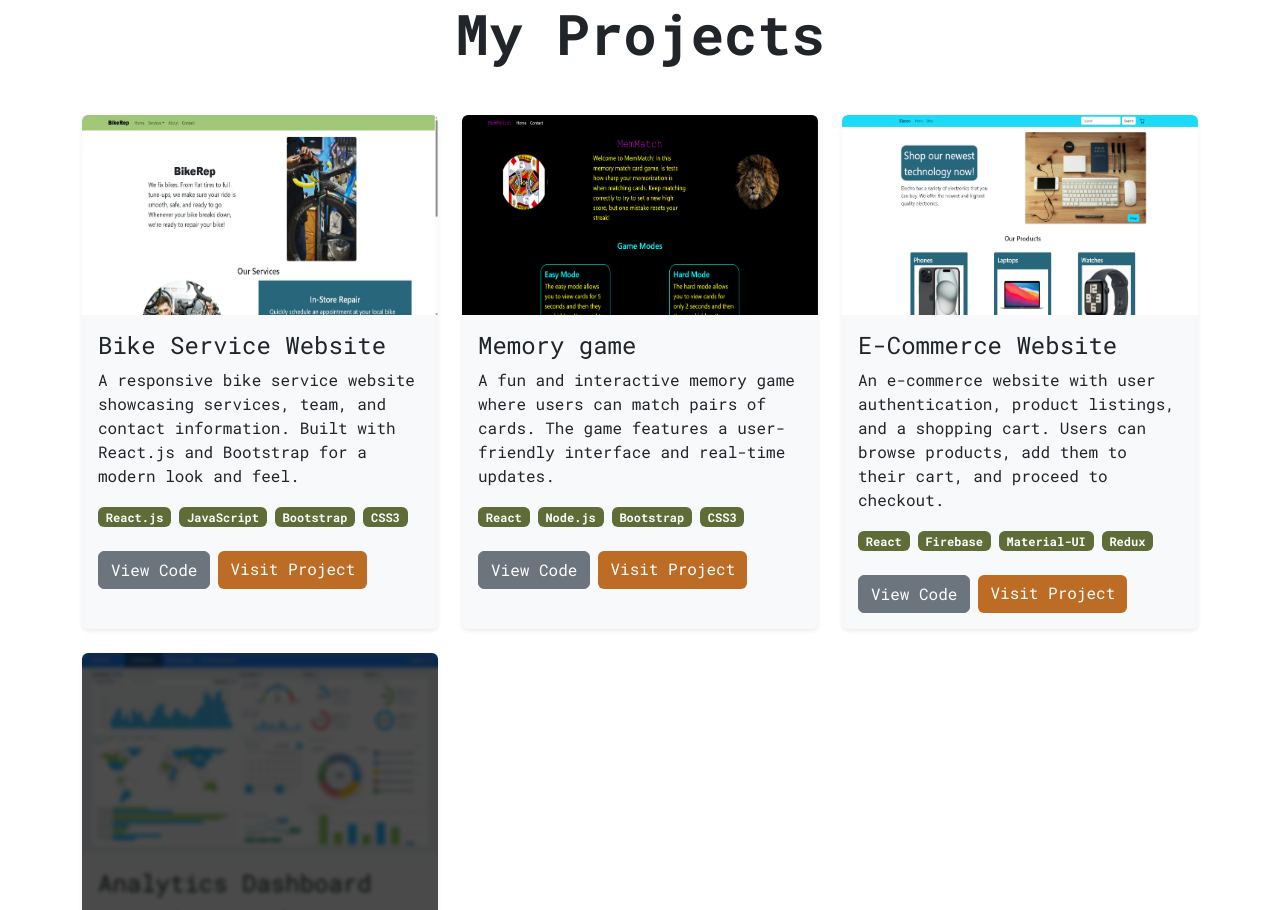
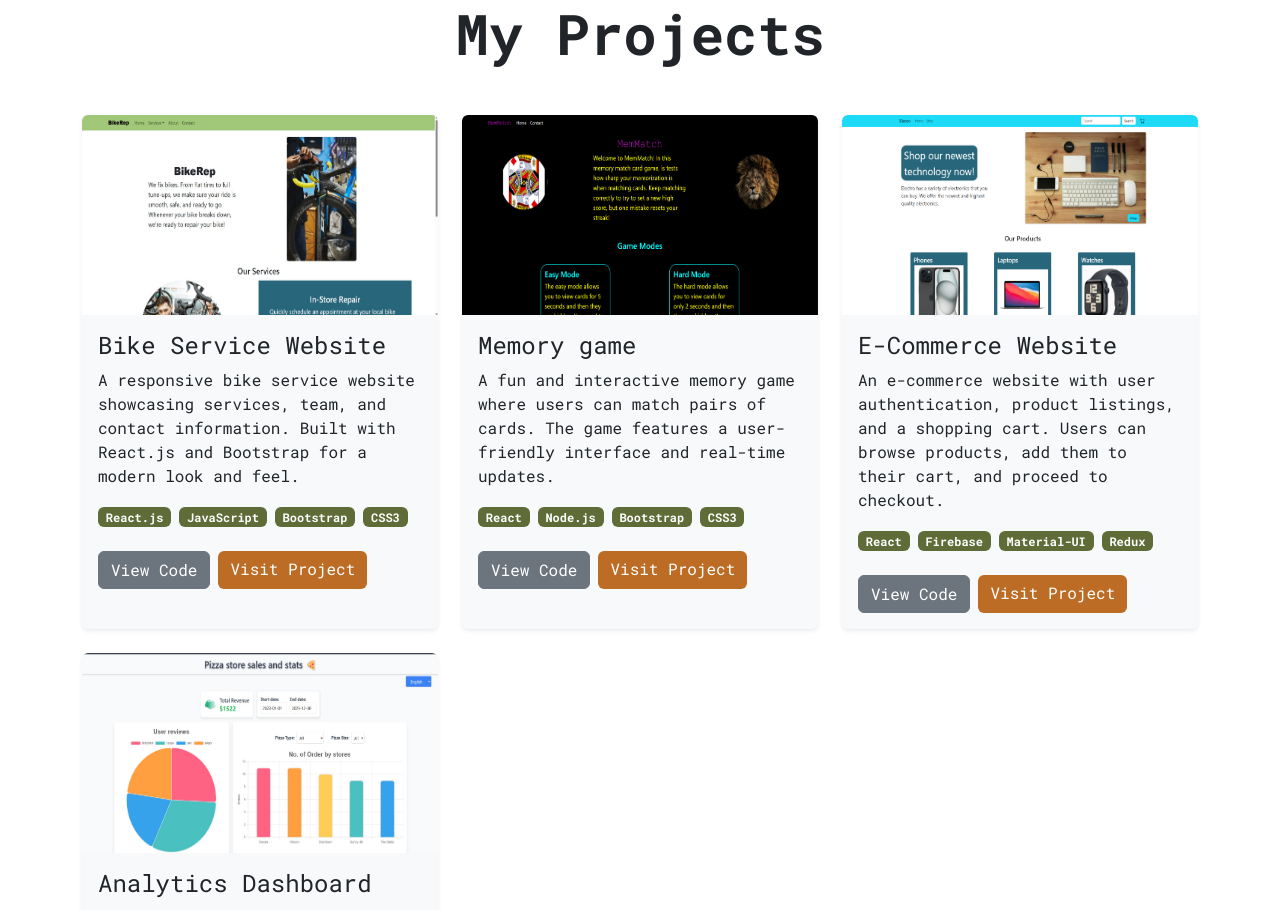
Before and after one commit to nisarg3322/SEG3125_portfolio, a Next.js app: page /projects in a window 1280 px wide. Shown: the top 910 px of the page. Built offline with nearby package versions, Linux system fonts and the light colour scheme.

Commit message:
added last assignment

```diff
--- a/src/app/projects/page.tsx
+++ b/src/app/projects/page.tsx
@@ -42,11 +42,10 @@ export default function Projects() {
         "Stripe",
         "Tailwind CSS",
       ],
-      image: "/analytics_site.jpg",
-      link: "",
-      githubLink: "",
-      demo: "",
-      comingSoon: true,
+      image: "/analytics_site.png",
+      link: "https://seg3125assignment5.netlify.app/",
+      githubLink: "https://github.com/nisarg3322/SEG_3125_assignment5",
+      comingSoon: false,
     },
   ];
 
```
Also changed, not shown: public/analytics_site.jpg (deleted), public/analytics_site.png (added).
